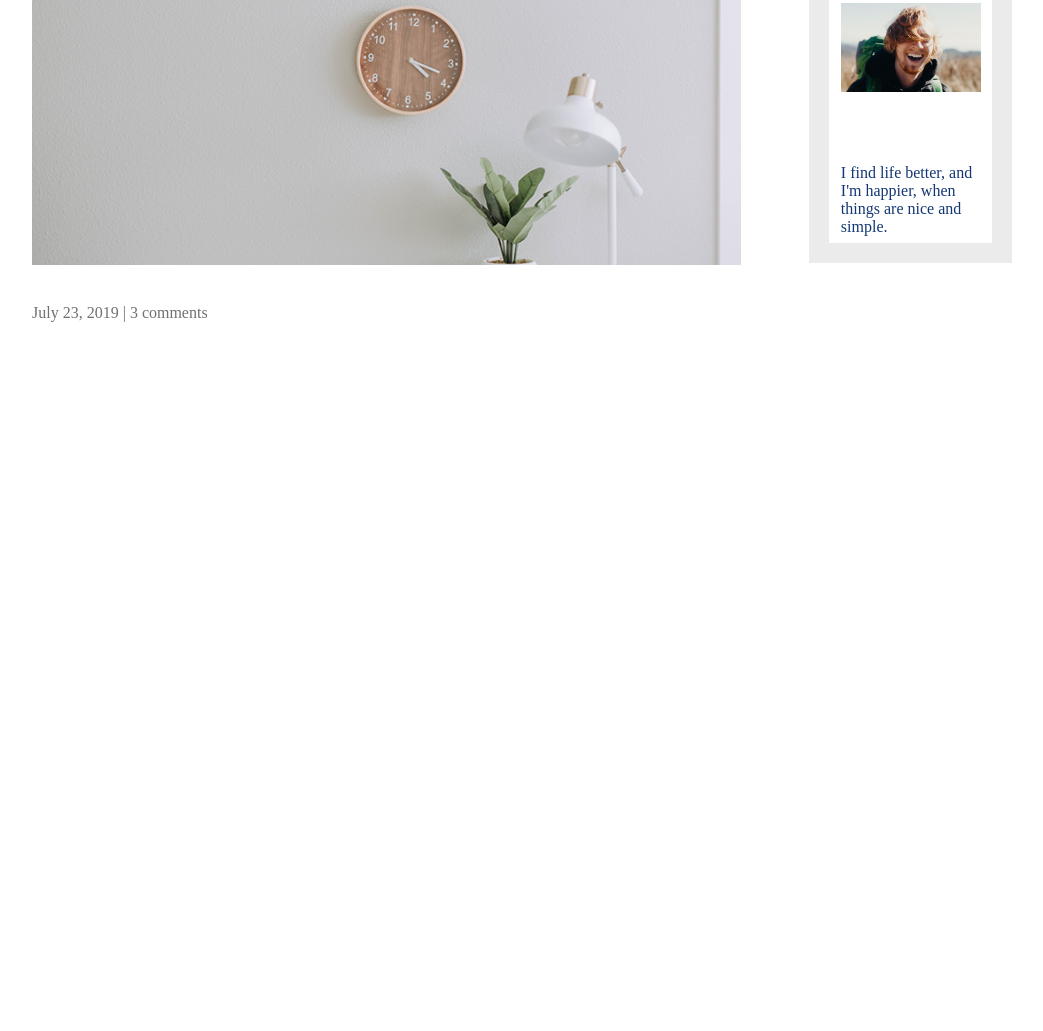
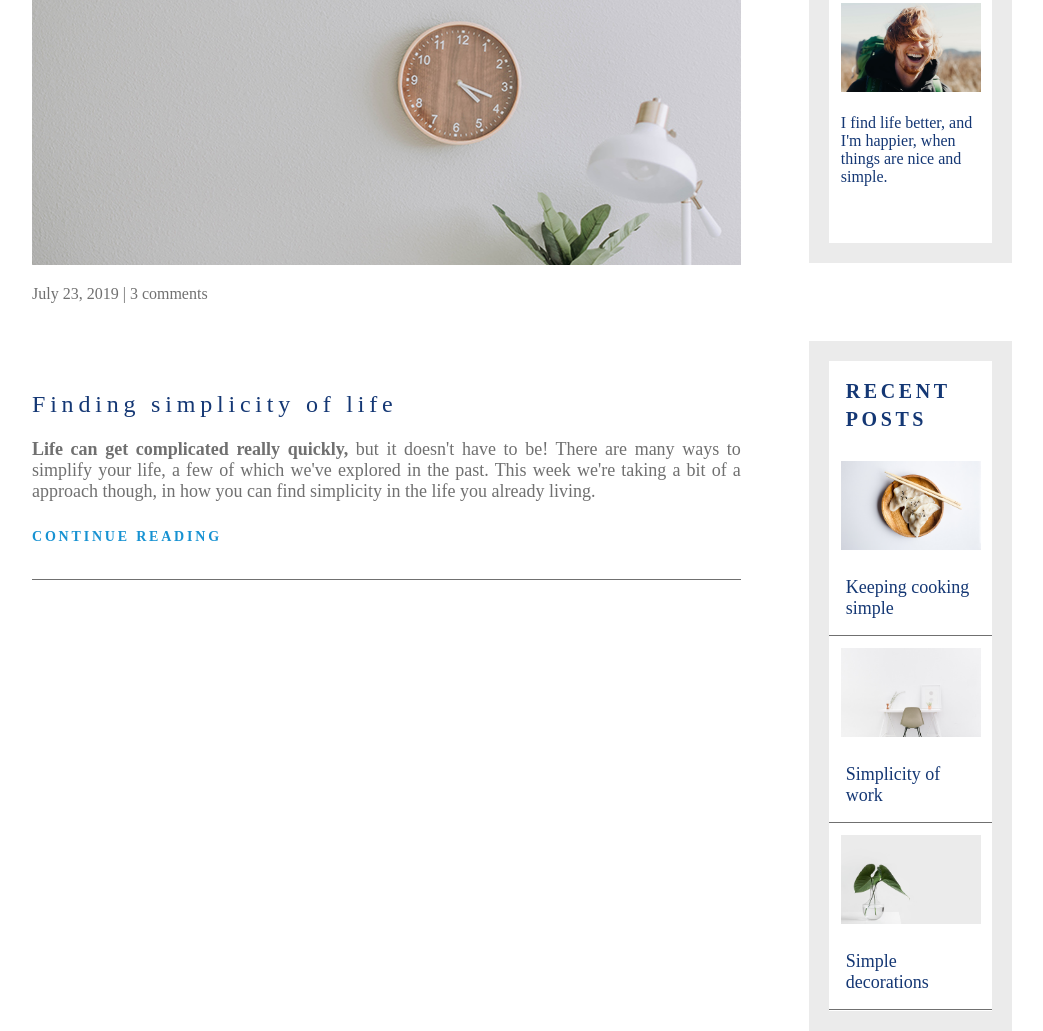
Before and after one commit to Innocent1312/mate_landing0, a plain HTML site: page index.html in a window 1280 px wide. Shown: the part 397-1428 px from the top of the page, without its empty margins (118-1161 px from the left). Before the commit the page ends 800 px from the top, so only its background shows below. Drawn offline with Linux system fonts and the light colour scheme.

Commit message:
post & post-side

```diff
--- a/index.html
+++ b/index.html
@@ -42,6 +42,37 @@
                     I find life better, and I'm happier, when things are nice and simple.
                 </div>
             </div>
+            <div class="post">
+                <div class="post-main-text">
+                    Finding simplicity of life
+                </div>
+                <div class="post-plain-text">
+                    <strong>Life can get complicated really quickly,</strong> but it doesn't have to be! There
+                    are many ways to simplify your life, a few of which we've explored in the past. This week we're
+                    taking a bit of a approach though, in how you can find simplicity in the life you already living.
+                </div>
+                <div class="post-link">
+                    <a href="#">Continue Reading</a>
+                </div>
+            </div>
+            <div class="post-aside">
+                <div class="main-text">
+                    <a href="#">Recent Posts</a>
+                </div>
+                <div id="post-aside-pic1"></div>
+                <div class="post-aside-plain-text">
+                    Keeping cooking simple
+                </div>
+                <div id="post-aside-pic2"></div>
+                <div class="post-aside-plain-text">
+                    Simplicity of work
+                </div>
+                <div id="post-aside-pic3"></div>
+                <div class="post-aside-plain-text">
+                    Simple decorations
+                </div>
+            </div>
+
         </div>
     </main>
 
--- a/main.css
+++ b/main.css
@@ -67,14 +67,14 @@ main>.container {
 #main-pic {
     margin-top: 15px;
     background: url(img/life.jpg)no-repeat;
-    background-size: cover;
     height: 382px;
     position: relative;
+    object-fit: cover;
 }
 
 .small-text {
     position: absolute;
-    bottom: -15%;
+    bottom: -10%;
     font: Regular 14px/19px Segoe UI;
     letter-spacing: 0;
     color: #707070;
@@ -86,7 +86,7 @@ main>.container {
     height: 340px;
 }
 
-.about-aside>.main-text {
+.main-text {
     padding: 10%;
     font: Bold 18px/28px Ubuntu;
     font-size: 20px;
@@ -95,13 +95,13 @@ main>.container {
     text-transform: uppercase;
 }
 
-.about-aside>.main-text>a {
+.main-text>a {
     color: #143774;
 }
 
 #about-pic {
     background: url(img/about-me.jpg) no-repeat;
-    height: 150px;
+    height: 100px;
     margin: 7% 7% 0 7%;
     background-size: contain;
 }
@@ -112,3 +112,72 @@ main>.container {
     letter-spacing: 0;
     color: #143774;
 }
+
+.post {
+    margin-top: 7%;
+    height: 188px;
+    border-bottom: 1px solid #707070;
+}
+
+.post-main-text {
+    text-align: left;
+    font: Regular 28px/32px Lora;
+    font-size: 24px;
+    letter-spacing: 4.8px;
+    color: #143774;
+}
+
+.post-plain-text {
+    margin-top: 3%;
+    font: Light 18px/28px Ubuntu;
+    font-size: 18px;
+    color: #707070;
+    text-align: justify;
+}
+
+.post-link {
+    margin-top: 3%;
+    font: Bold 14px/28px Ubuntu;
+    font-size: 14px;
+    letter-spacing: 2.8px;
+    text-transform: uppercase;
+}
+
+.post-link>a {
+    color: #1792D2;
+}
+
+.post-aside {
+    border: 20px solid #EBEBEB;
+    height: 650px;
+}
+
+#post-aside-pic1 {
+    background: url(img/food.jpg) no-repeat;
+    height: 100px;
+    margin: 7% 7% 0 7%;
+    background-size: contain;
+}
+
+.post-aside-plain-text {
+    padding: 10%;
+    font: Regular 18px/28px Lora;
+    font-size: 18px;
+    letter-spacing: 0;
+    color: #143774;
+    border-bottom: 1px solid #707070;
+}
+
+#post-aside-pic2 {
+    background: url(img/work.jpg) no-repeat;
+    height: 100px;
+    margin: 7% 7% 0 7%;
+    background-size: contain;
+}
+
+#post-aside-pic3 {
+    background: url(img/deco.jpg) no-repeat;
+    height: 100px;
+    margin: 7% 7% 0 7%;
+    background-size: contain;
+}
```
